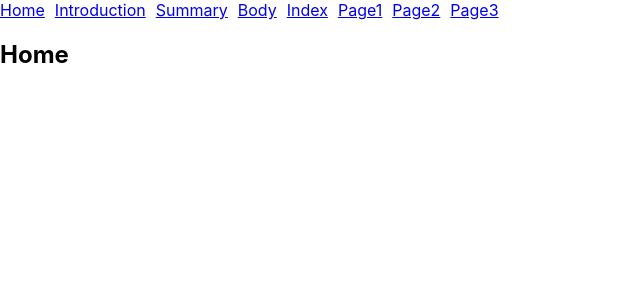
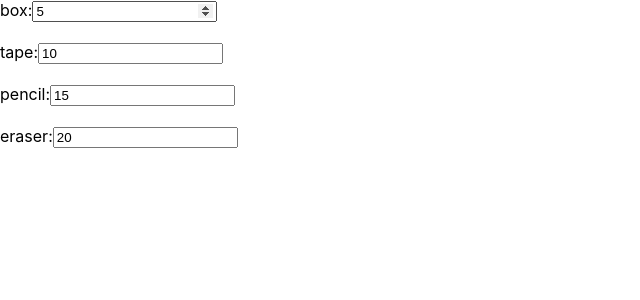
Before and after one commit to acparkgh/React-Discovery, a React (Create React App) app: page / in a window 1280 px wide. Shown: the top 300 px of the page, without its empty margins (0-640 px from the left). Built offline with nearby package versions, Linux system fonts and the light colour scheme.

Commit message:
blog test Computed Property Names

```diff
--- a/src/App.js
+++ b/src/App.js
@@ -4,13 +4,15 @@ import './App.css';
 // import Holidays from './container/Holidays';
 
 
-import ReactRouter from './container/ReactRouter';
+// import ReactRouter from './container/ReactRouter';
 import { BrowserRouter } from 'react-router-dom';
+import InventoryList from './component/InventoryList';
 
 function App() {
   return (
     <BrowserRouter>
-      <ReactRouter />
+      {/* <ReactRouter /> */}
+      <InventoryList />
     </BrowserRouter>
   );
 }
--- /dev/null
+++ b/src/component/InventoryList.js
@@ -0,0 +1,51 @@
+import React from 'react';
+
+class InventoryList extends React.Component {
+
+  state = {
+    box: 5,
+    tape: 10,
+    pencil: 15,
+    eraser: 20,
+  }
+
+  handleInputChange = (event) => {
+    let item = event.target.name;
+    let count = event.target.value;
+    this.setState({ [item]: count })
+  }
+
+  render() {
+    return (
+      <form>
+        <label>
+          box:
+          <input name="box" type="number" value={this.state.box}
+                 onChange={this.handleInputChange} />
+        </label>
+        <br /><br />
+        <label>
+          tape:
+          <input name="tape" type="number" value={this.state.tape}
+                 onChange={this.handleInputChange} />
+        </label>
+        <br /><br />
+        <label>
+          pencil:
+          <input name="pencil" type="number" value={this.state.pencil}
+                 onChange={this.handleInputChange} />
+        </label>
+        <br /><br />
+        <label>
+          eraser:
+          <input name="eraser" type="number" value={this.state.eraser}
+                 onChange={this.handleInputChange} />
+        </label>
+        <br /><br />
+    </form>
+    )
+  }
+
+}
+
+export default InventoryList;
```
